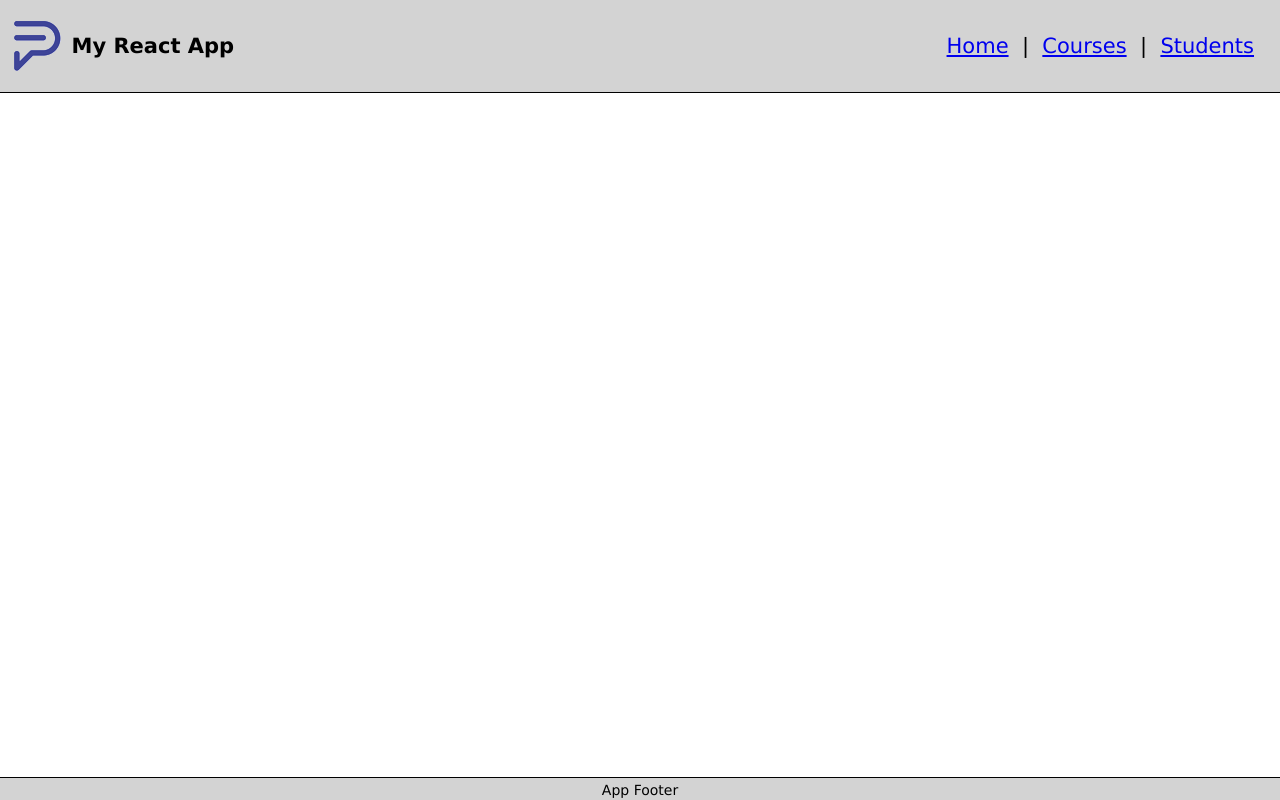
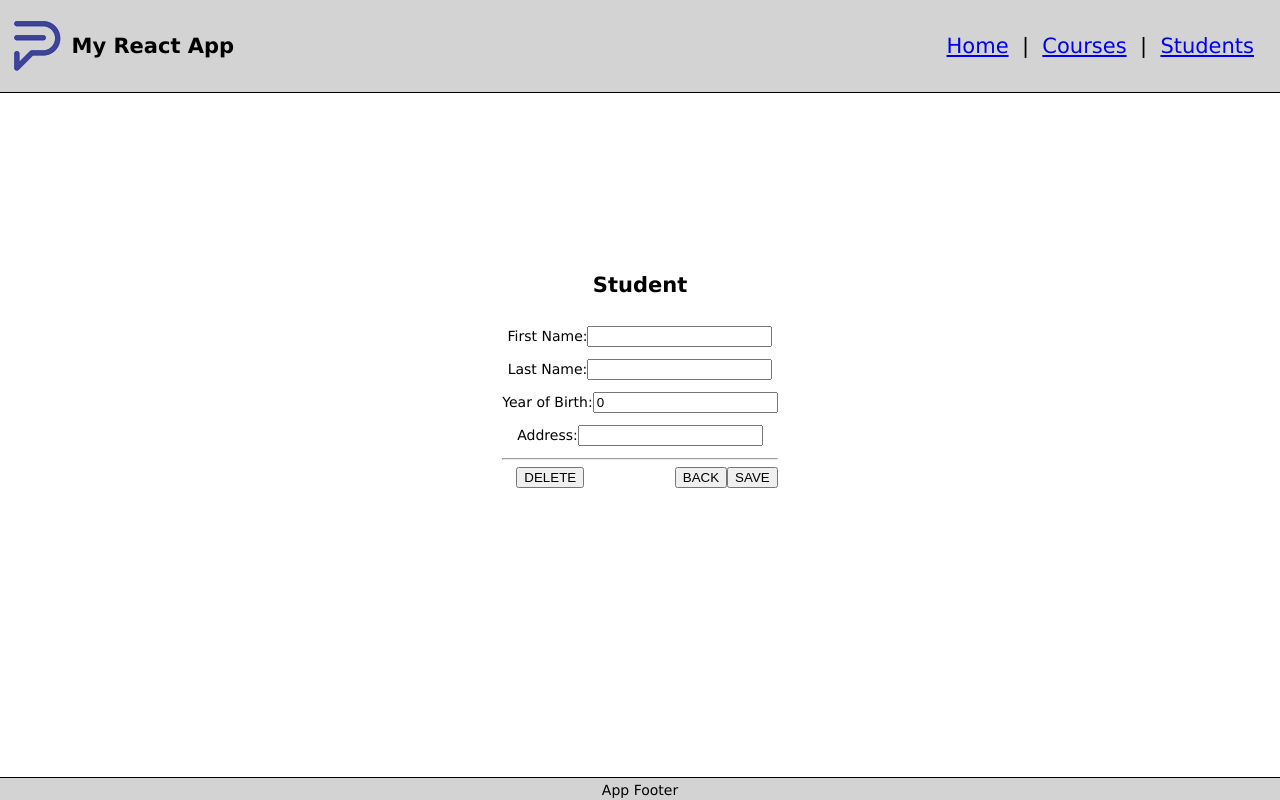
Before and after one commit to emir91/react-app, a React (Create React App) app: page /students/1 in a window 1280 px wide. Built offline with nearby package versions, Linux system fonts and the light colour scheme; no server answers.

Commit message:
Create Student component and add functionality to it

```diff
--- a/src/MainRouter.js
+++ b/src/MainRouter.js
@@ -1,6 +1,6 @@
 import React from 'react';
 import { Route, Switch } from 'react-router-dom';
-import { Home, Courses, Course, Students } from './components';
+import { Home, Courses, Course, Students, Student } from './components';
 
 const MainRouter = () => {
     return (
@@ -9,6 +9,7 @@ const MainRouter = () => {
             <Route exact path ='/courses' component={Courses} />
             <Route exact path ='/courses/:id' component={Course} />
             <Route exact path ='/students' component={Students} />
+            <Route exact path ='/students/:id' component={Student} />
         </Switch>
     );
 }
--- /dev/null
+++ b/src/components/Student.js
@@ -0,0 +1,101 @@
+import { useEffect, useState } from 'react';
+import { read, insert, update, remove } from '../services/apiService';
+
+const Student = ({match, history}) => {
+
+    const [id] = useState(match.params.id);
+    const [student, setStudent] = useState({
+        _id: '0',
+        firstName: '',
+        lastName: '',
+        yearOfBirth: 0,
+        address: ''
+    });
+
+    useEffect(() => {
+        if(id !== '0') {
+            read('students', id, data => {
+                if(data) setStudent(data);
+            });
+        }
+    }, [id])
+
+    function changeHandler(e) {
+        setStudent({
+            ...student,
+            [e.target.name]: e.target.value
+        });
+    }
+
+    const save = () => {
+        if(id === '0') {
+            insert('students', student, data => {
+                if(data) return history.push('/students');
+                console.log("There was an error during save data");
+            });
+        } else {
+            update('students', id, student, data => {
+                if(data) return history.push('/students');
+                console.log("There was an error during save data");
+            });
+        }
+    }
+
+    const removeStudent = () => {
+        remove('students', id, data => {
+            history.push('/students');
+        })
+    }
+
+    return (
+        <div className="container">
+            <h2>Student</h2>
+            <form className="form-input">
+                <div className="input-field">
+                    <label htmlFor="firstName">First Name:</label>
+                    <input
+                        type="text"
+                        name="firstName"
+                        value={student.firstName}
+                        onChange={changeHandler}/>
+                </div>
+                 <div className="input-field">
+                    <label htmlFor="lastName">Last Name:</label>
+                    <input
+                        type="text"
+                        name="lastName"
+                        value={student.lastName}
+                        onChange={changeHandler}/>
+                </div>
+                 <div className="input-field">
+                    <label htmlFor="yearOfBirth">Year of Birth:</label>
+                    <input
+                        type="text"
+                        name="yearOfBirth"
+                        value={student.yearOfBirth}
+                        onChange={changeHandler}/>
+                </div>
+                 <div className="input-field">
+                    <label htmlFor="address">Address:</label>
+                    <input
+                        type="text"
+                        name="address"
+                        value={student.address}
+                        onChange={changeHandler}/>
+                </div>
+                <hr/>
+                <div className="button-container">
+                    <div className="left">
+                        <button type="button" onClick={removeStudent}>DELETE</button>
+                    </div>
+                    <div className="right">
+                        <button type="button" onClick={() => history.push('/students')}>BACK</button>
+                        <button type="button" onClick={save}>SAVE</button>
+                    </div>
+                </div>
+            </form>
+        </div>
+    )
+}
+
+export default Student;
--- a/src/components/Students.js
+++ b/src/components/Students.js
@@ -20,7 +20,7 @@ const Students = () => {
                         <th>First name</th>
                         <th>Last name</th>
                         <th>Year of Birth</th>
-                        <th><Link to='/students/new'>Add new</Link></th>
+                        <th><Link to='/students/0'>Add new</Link></th>
                     </tr>
                 </thead>
                 <tbody>
--- a/src/components/index.js
+++ b/src/components/index.js
@@ -4,5 +4,13 @@ import Courses from './Courses';
 import Course from './Course';
 import Home from './Home';
 import Students from './Students';
+import Student from './Student';
 
-export { AppHeader, AppFooter, Courses, Course, Home, Students }
+export {
+    AppHeader,
+    AppFooter,
+    Courses,
+    Course,
+    Home,
+    Students,
+    Student }
```
